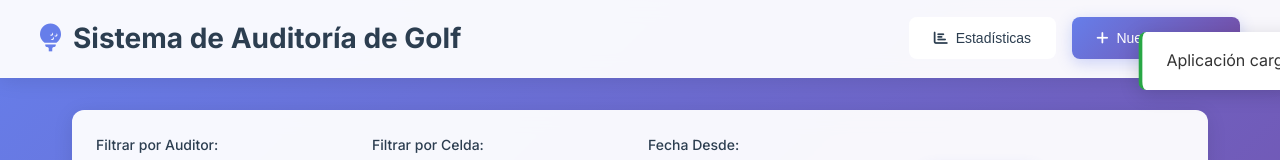
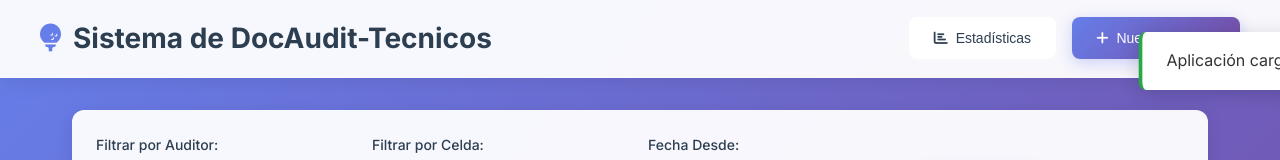
Before and after one commit to jcanett1/DocAudit-Tecnicos, a website: page index.html in a window 1280 px wide. Shown: the top 160 px of the page. Drawn offline with Linux system fonts and the light colour scheme; no server answers.

Commit message:
Update index.html

```diff
--- a/index.html
+++ b/index.html
@@ -13,7 +13,7 @@
         <!-- Header -->
         <header class="header">
             <div class="header-content">
-                <h1><i class="fas fa-golf-ball"></i> Sistema de Auditoría de Golf</h1>
+                <h1><i class="fas fa-golf-ball"></i> Sistema de DocAudit-Tecnicos</h1>
                 <div class="header-actions">
                     <button id="statsBtn" class="btn btn-secondary">
                         <i class="fas fa-chart-bar"></i> Estadísticas
```
